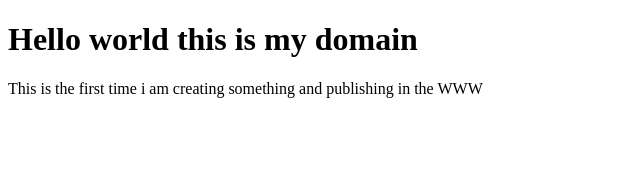
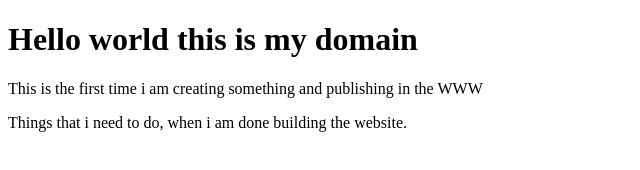
Before and after one commit to ts-nikhil/Webpage1, a plain HTML site: page program.html in a window 1280 px wide. Shown: the whole page, without its empty margins (0-640 px from the left). Drawn offline with Linux system fonts and the light colour scheme.

Commit message:
git push origin

```diff
--- a/program.html
+++ b/program.html
@@ -3,10 +3,13 @@
 <head>
     <meta charset="UTF-8">
     <meta name="viewport" content="width=device-width, initial-scale=1.0">
-    <title>Document</title>
+    <title>WebPage1</title>
 </head>
 <body>
     <h1>Hello world this is my domain </h1>
     <p>This is the first time i am creating something and publishing in the WWW</p>
+    <p>Things that i need to do, when i am done building the website.
+
+    </p>
 </body>
 </html>
```
Also changed, not shown: 1 other file.
